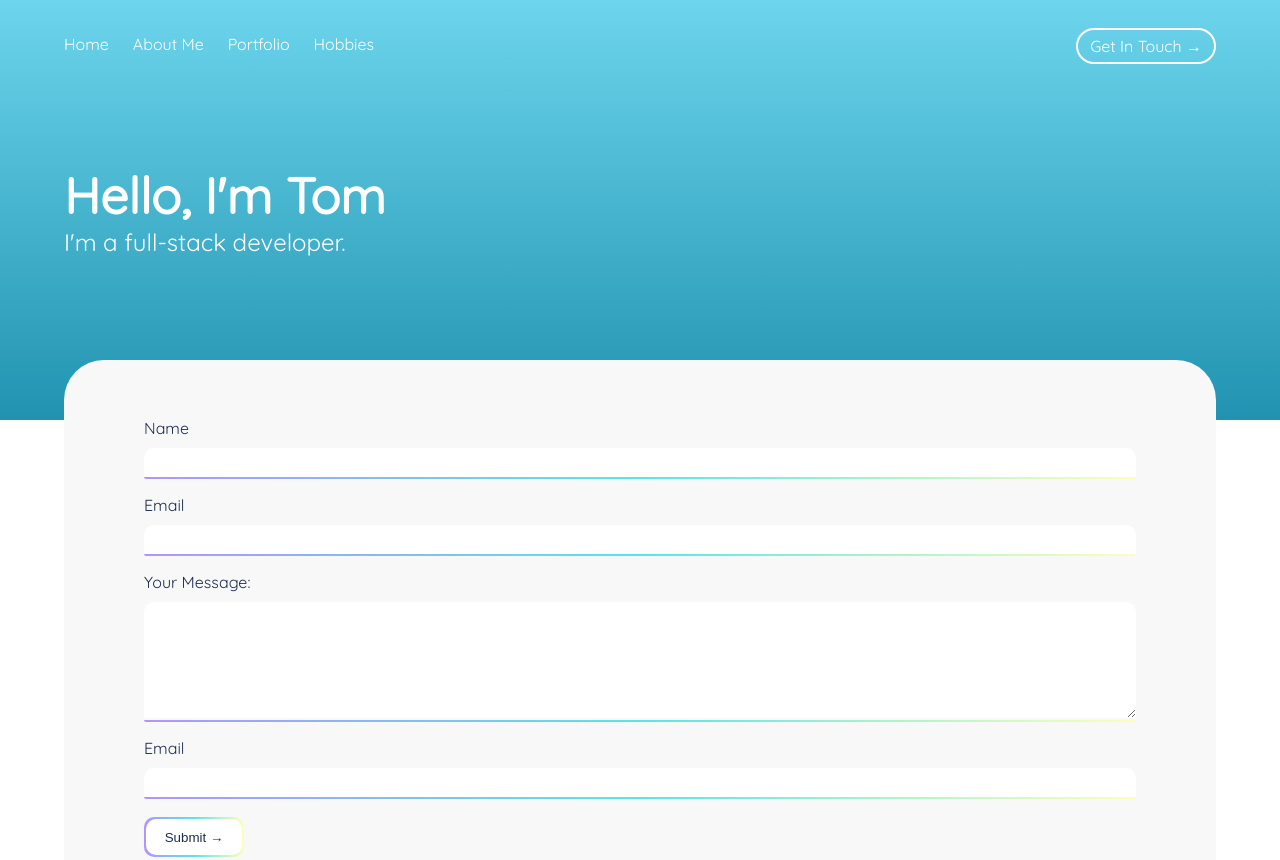
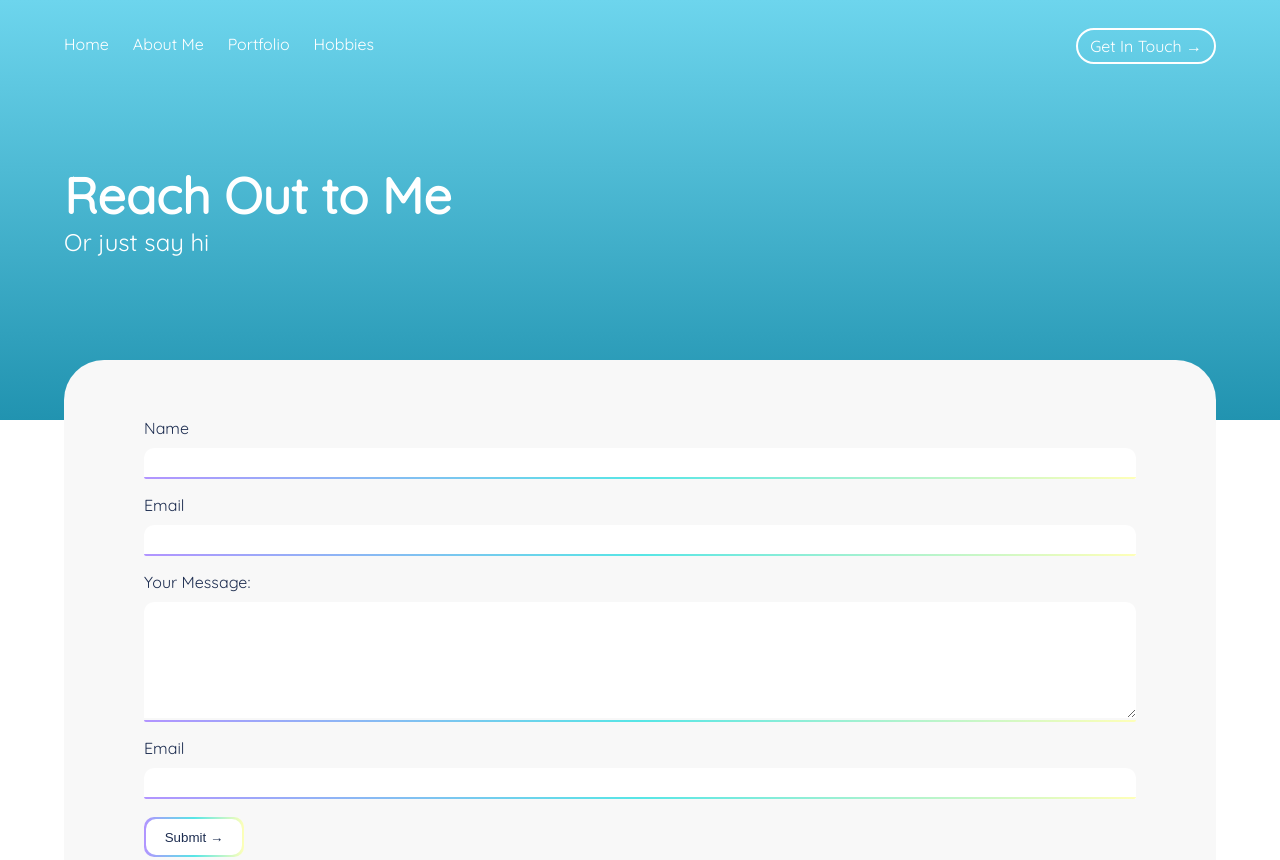
Before and after one commit to tschneit717/sanity-gatsby-portfolio, a Gatsby site in the folder web/: page /contact in a window 1280 px wide. Shown: the top 860 px of the page. Built offline with nearby package versions, Linux system fonts and the light colour scheme; Gatsby itself is replaced by a stand-in of ours.

Commit message:
Added typing to the contact form

```diff
--- a/web/src/components/Contact.tsx
+++ b/web/src/components/Contact.tsx
@@ -1,12 +1,11 @@
 import React from "react";
-import styled from "styled-components";
 import { FormStyles } from "../assets/styles/components/ContactStyles";
 
-class ContactForm extends React.Component {
-  nameRef = React.createRef();
-  emailRef = React.createRef();
-  textRef = React.createRef();
-  theElliot = React.createRef();
+class ContactForm extends React.Component<{ sendMessage: Function }> {
+  private nameRef = React.createRef<HTMLInputElement>();
+  private emailRef = React.createRef<HTMLInputElement>();
+  private textRef = React.createRef<HTMLTextAreaElement>();
+  private theElliot = React.createRef<HTMLInputElement>();
 
   constructor(props) {
     super(props);
--- a/web/src/pages/contact.js
+++ b/web/src/pages/contact.js
@@ -9,8 +9,8 @@ function sendMessage(message) {
 }
 
 const ContactPage = () => {
-  const mainText = "Hello, I'm Tom";
-  const subText = "I'm a full-stack developer.";
+  const mainText = "Reach Out to Me";
+  const subText = "Or just say hi";
   return (
     <>
       <Header mainText={mainText} subText={subText} color="blue" />
--- /dev/null
+++ b/web/src/utils/useContactForm.ts
@@ -0,0 +1,5 @@
+import { useState, useContext } from "react";
+
+export default function useContactForm() {
+  const [message, setMessage] = useState("");
+}
```
